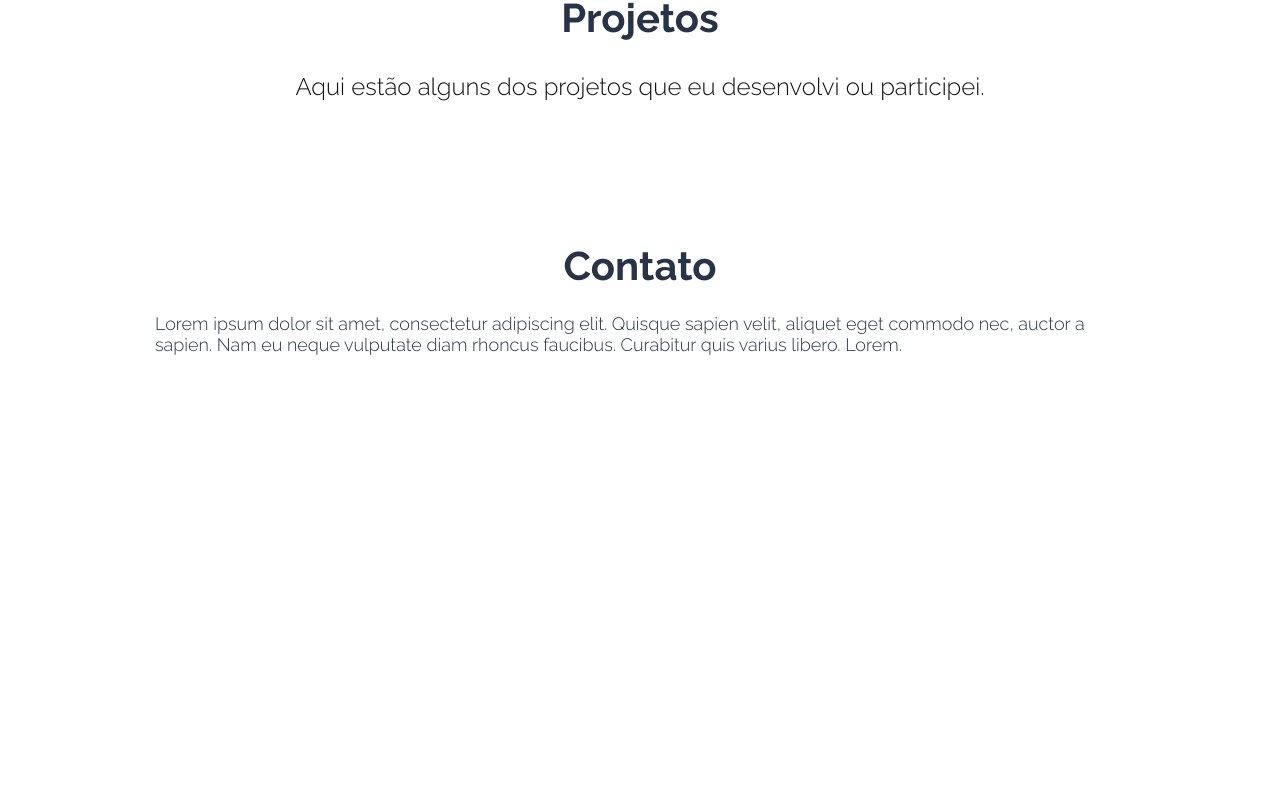
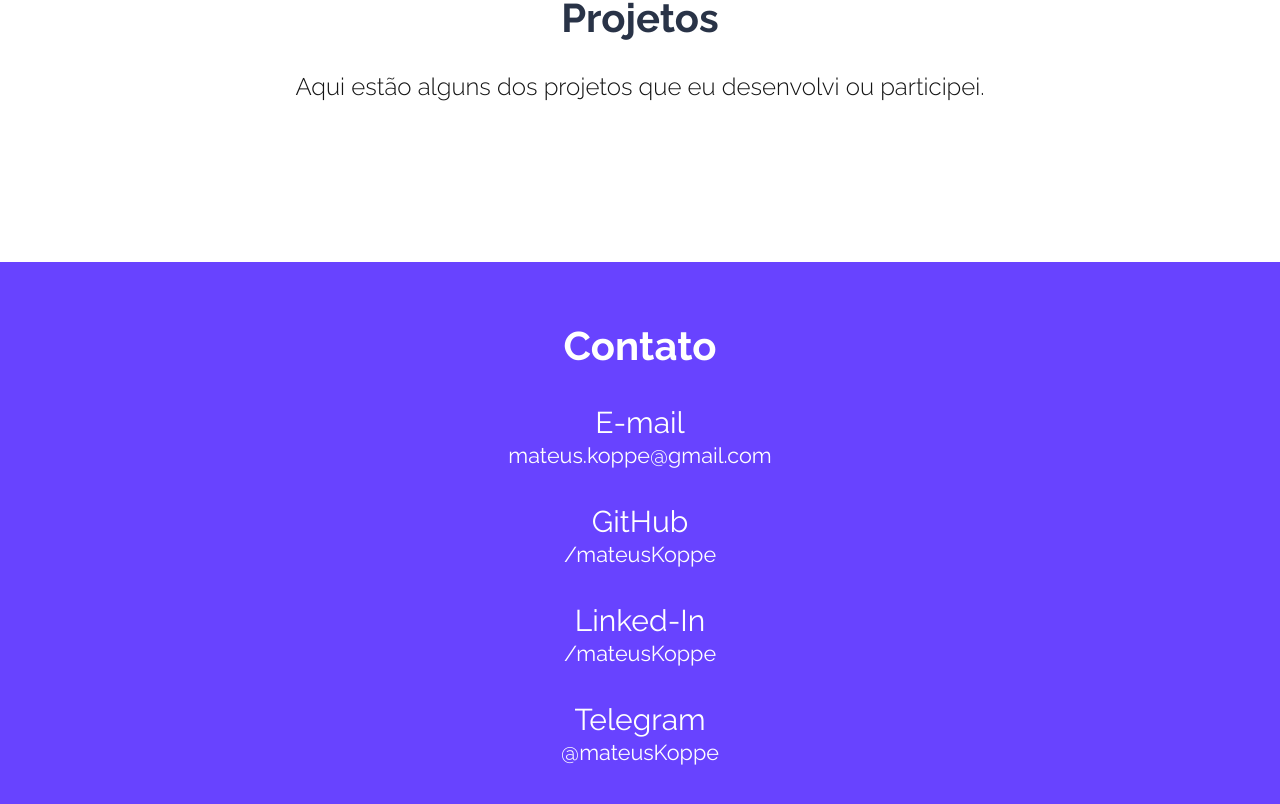
Before and after one commit to mateusKoppe/mateuskoppe.github.io, a Nuxt app: page / in a window 1280 px wide. Shown: the part 1790-2594 px from the top of the page. Before the commit the page ends 2189 px from the top, so only its background shows below. Built offline with nearby package versions, Linux system fonts and the light colour scheme.

Commit message:
Contact session

```diff
--- a/assets/style/base.scss
+++ b/assets/style/base.scss
@@ -63,6 +63,15 @@ p {
   &.is-size-2 {
     font-size: 4rem;
   }
+
+  &.is-size-3 {
+    font-size: 3.2rem;
+  }
+
+  &.is-size-4 {
+    font-size: 3rem;
+    font-weight: 400;
+  }
 }
 
 .subtitle {
--- a/pages/index.vue
+++ b/pages/index.vue
@@ -104,9 +104,18 @@
         </nuxt-link>
       </div>
     </section>
-    <section class="section container is-spaced">
-      <h2 class="title is-size-2"> Contato </h2>
-      <p> Lorem ipsum dolor sit amet, consectetur adipiscing elit. Quisque sapien velit, aliquet eget commodo nec, auctor a sapien. Nam eu neque vulputate diam rhoncus faucibus. Curabitur quis varius libero. Lorem. </p>
+    <section class="section  is-primary contact-session">
+      <div class="container is-spaced">
+        <h2 class="title is-size-2"> Contato </h2>
+        <h3 class="title is-size-4"> E-mail </h3>
+        <a href="mailto:mateus.koppe@gmail.com"> mateus.koppe@gmail.com </a>
+        <h3 class="title is-size-4"> GitHub </h3>
+        <a href="https://github.com/mateusKoppe" target="_blank"> /mateusKoppe </a>
+        <h3 class="title is-size-4"> Linked-In </h3>
+        <a href="https://www.linkedin.com/in/mateusKoppe/" target="_blank"> /mateusKoppe </a>
+        <h3 class="title is-size-4"> Telegram </h3>
+        <a href="https://t.me/mateusKoppe" target="_blank"> @mateusKoppe </a>
+      </div>
     </section>
   </div>
 </template>
@@ -265,4 +274,21 @@ export default {
   left: 50%;
   transform: translateX(-50%) translateY(-50%);
 }
+
+.contact-session {
+  margin-top: 8rem;
+  text-align: center;
+
+  .title.is-size-4 {
+    margin-bottom: 0.1em;
+    margin-top: 1.2em;
+  }
+
+  a {
+    color: var(--color-text);
+    font-size: 1.2em;
+    text-decoration: none;
+    font-weight: 400;
+  }
+}
 </style>
```
